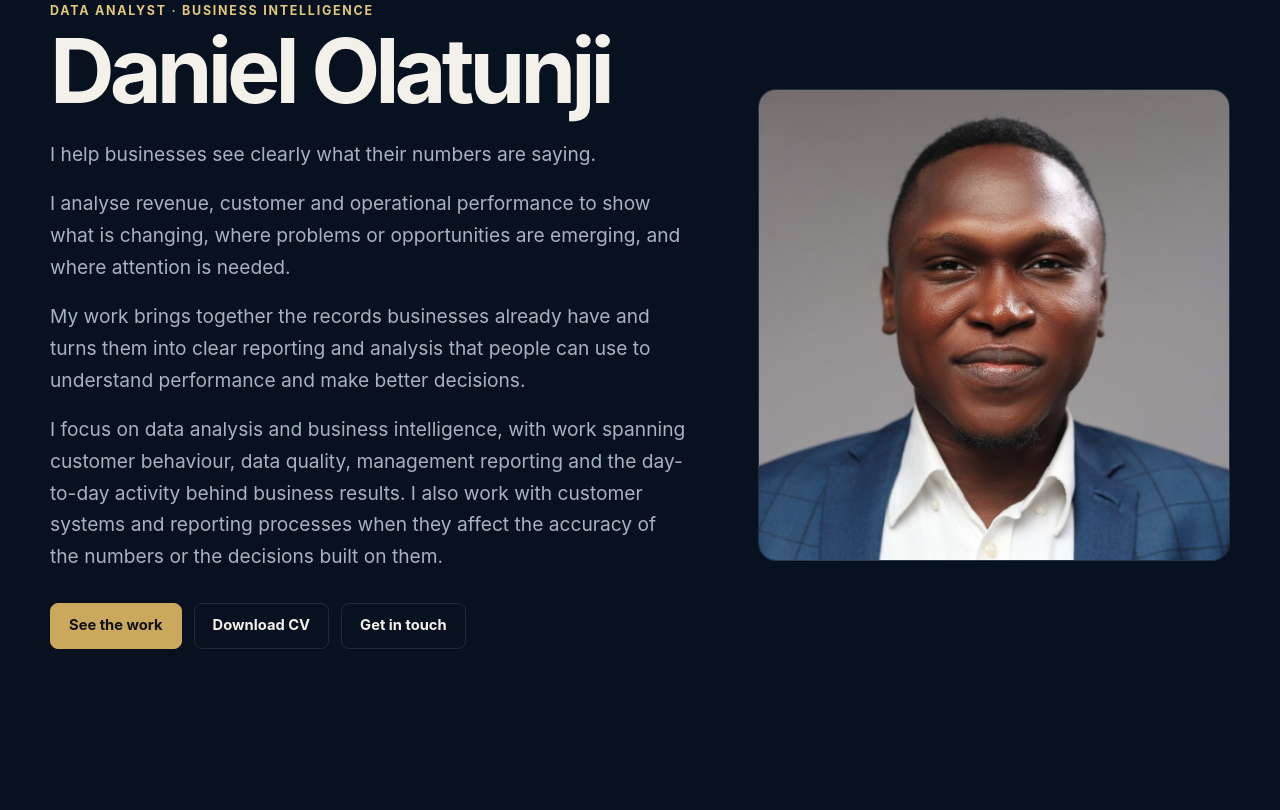
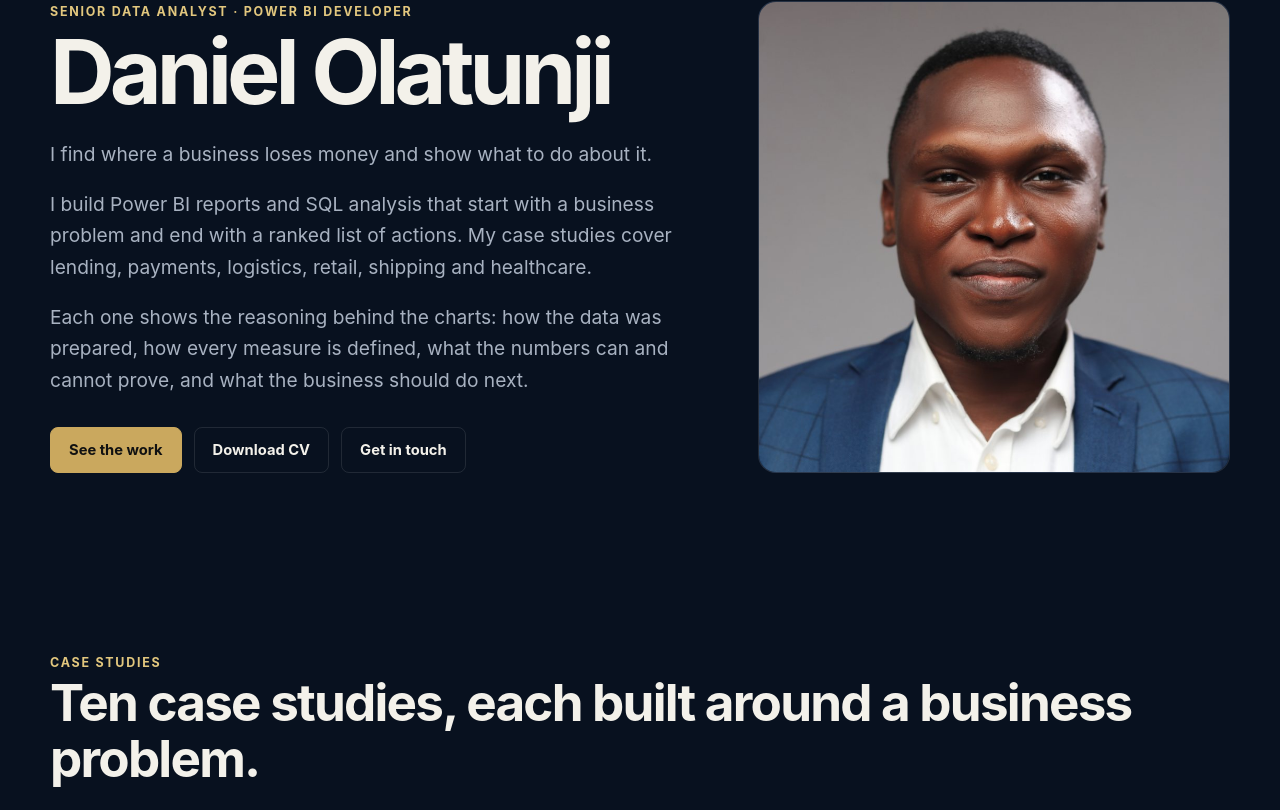
Before and after one commit to oreoluwadaniel/daniel-olatunji-portfolio, a Next.js app: page / in a window 1280 px wide. Shown: the part 208-1018 px from the top of the page. Built offline with nearby package versions, Linux system fonts and the light colour scheme.

Commit message:
Update home page, styles and site metadata

```diff
--- a/app/layout.tsx
+++ b/app/layout.tsx
@@ -7,19 +7,19 @@ const siteUrl = "https://daniel-olatunji-portfolio.vercel.app";
 
 export const metadata: Metadata = {
   metadataBase: new URL(siteUrl),
-  title: { default: "Daniel Olatunji | Data Analyst & BI Analyst", template: "%s | Daniel Olatunji" },
-  description: "Data analyst and business intelligence analyst focused on revenue, customer, operational reporting, data quality and business decisions.",
+  title: { default: "Daniel Olatunji | Senior Data Analyst & Power BI Developer", template: "%s | Daniel Olatunji" },
+  description: "Senior data analyst and Power BI developer. Ten case studies on profit, credit risk, payments, logistics, shipping, healthcare billing, experiments and data quality.",
   keywords: ["data analyst", "business intelligence analyst", "Power BI analyst", "SQL analyst", "data quality", "remote data analyst", "analytics consultant"],
   authors: [{ name: "Daniel Olatunji", url: siteUrl }],
   creator: "Daniel Olatunji",
   alternates: { canonical: siteUrl },
-  openGraph: { title: "Daniel Olatunji | Data Analyst & BI Analyst", description: "Four case studies covering revenue, experimentation, forecasting, data quality and CRM governance.", url: siteUrl, siteName: "Daniel Olatunji", locale: "en_GB", type: "website" },
-  twitter: { card: "summary_large_image", title: "Daniel Olatunji | Data Analyst & BI Analyst", description: "Four case studies covering revenue, experimentation, forecasting, data quality and CRM governance." },
+  openGraph: { title: "Daniel Olatunji | Senior Data Analyst & Power BI Developer", description: "Ten case studies on profit, credit risk, payments, logistics, shipping, healthcare billing, experiments and data quality.", url: siteUrl, siteName: "Daniel Olatunji", locale: "en_GB", type: "website" },
+  twitter: { card: "summary_large_image", title: "Daniel Olatunji | Senior Data Analyst & Power BI Developer", description: "Ten case studies on profit, credit risk, payments, logistics, shipping, healthcare billing, experiments and data quality." },
   robots: { index: true, follow: true, googleBot: { index: true, follow: true, "max-image-preview": "large", "max-snippet": -1 } },
   icons: { icon: "/icon.svg", apple: "/icon.svg" },
 };
 
-const personSchema = { "@context": "https://schema.org", "@type": "Person", name: "Daniel Olatunji", jobTitle: "Data Analyst and Business Intelligence Analyst", url: siteUrl, email: "mailto:danolatunji25@gmail.com", image: siteUrl + "/images/daniel-olatunji.svg", sameAs: ["https://www.linkedin.com/in/daniel-olatunji/", "https://github.com/oreoluwadaniel"], knowsAbout: ["Data Analysis", "Business Intelligence", "Power BI", "DAX", "SQL", "PostgreSQL", "Python", "Data Quality", "ETL", "Dimensional Modelling", "Microsoft Azure", "Microsoft Fabric", "Forecasting", "Statistics"] };
+const personSchema = { "@context": "https://schema.org", "@type": "Person", name: "Daniel Olatunji", jobTitle: "Senior Data Analyst and Power BI Developer", url: siteUrl, email: "mailto:danolatunji25@gmail.com", image: siteUrl + "/images/daniel-olatunji.svg", sameAs: ["https://medium.com/@oluwafikayore", "https://github.com/oreoluwadaniel"], knowsAbout: ["Data Analysis", "Business Intelligence", "Power BI", "DAX", "SQL", "PostgreSQL", "Python", "Data Quality", "ETL", "Dimensional Modelling", "Microsoft Azure", "Microsoft Fabric", "Forecasting", "Statistics"] };
 
 export default function RootLayout({ children }: { children: React.ReactNode }) {
   return <html lang="en-GB"><body><script type="application/ld+json" dangerouslySetInnerHTML={{ __html: JSON.stringify(personSchema) }} /><a className="skip" href="#main">Skip to content</a><Header /><div id="main">{children}</div><Footer /></body></html>;
--- a/app/page.tsx
+++ b/app/page.tsx
@@ -2,36 +2,35 @@ import Link from "next/link";
 import { projects } from "@/lib/projects";
 
 const capabilities: [string, string][] = [
-  ["Revenue and customer analysis", "See where revenue comes from, which customers matter most, and where buying activity is changing."],
-  ["Reporting", "Bring key business figures into one consistent view so management reports agree on the same underlying numbers."],
-  ["Data quality", "Check completeness, duplicates, broken relationships and inconsistent definitions before they affect reporting."],
-  ["Operational analysis", "Use sales, delivery, workforce and cost records to identify where day-to-day performance is moving off track."],
-  ["Forecasting and testing", "Compare expected outcomes with actual performance and test whether a change is worth acting on."],
-  ["Data structure and automation", "Organise business records and repeat reporting work so information can be maintained without rebuilding the process every week."],
+  ["Profit and margin analysis", "Trace sales down to profit and rank the costs, channels and campaigns that take it."],
+  ["Credit and payment risk", "Size default and failed-payment exposure, and test whether the risk labels in use hold up."],
+  ["Operations reporting", "Connect delivery, delay, fleet and stock records so one report shows where service is slipping."],
+  ["Revenue cycle and collections", "Split billed revenue into cash received, written off and still owed, by payer and cause."],
+  ["Experiments and forecasts", "Test whether a change or a forecast beats the simple alternative by enough to act on."],
+  ["Data quality and migration", "Find duplicates, missing owners and broken links, and keep failed records visible instead of deleting them."],
 ];
 
 const steps: [string, string, string][] = [
-  ["01", "Define the decision", "Start with the business decision, the evidence needed to support it, and what would change if the answer is different."],
-  ["02", "Check the data", "Review completeness, duplicates, broken links and inconsistent definitions before relying on the results."],
-  ["03", "Build and check", "Build the analysis, trace the figures back to the source, and test the result before it reaches a report."],
-  ["04", "State the result", "Explain what changed, where attention is needed, what the evidence supports, and what should happen next."],
+  ["01", "Define the decision", "Agree what decision the analysis supports and what evidence would change it."],
+  ["02", "Prepare the data", "Clean and relate the tables, and set each measure's definition before building."],
+  ["03", "Check the numbers", "Trace each figure to its source and test it against a second calculation."],
+  ["04", "Recommend", "State what the data shows, what it does not prove, and what to do next."],
 ];
 
 export default function Home() {
   return <main>
     <section className="hero"><div className="container hero-grid"><div className="hero-copy">
-      <div className="eyebrow">Data analyst · Business intelligence</div>
+      <div className="eyebrow">Senior Data Analyst · Power BI Developer</div>
       <h1>Daniel Olatunji</h1>
-      <p className="hero-role">I help businesses see clearly what their numbers are saying.</p>
-      <p>I analyse revenue, customer and operational performance to show what is changing, where problems or opportunities are emerging, and where attention is needed.</p>
-      <p>My work brings together the records businesses already have and turns them into clear reporting and analysis that people can use to understand performance and make better decisions.</p>
-      <p>I focus on data analysis and business intelligence, with work spanning customer behaviour, data quality, management reporting and the day-to-day activity behind business results. I also work with customer systems and reporting processes when they affect the accuracy of the numbers or the decisions built on them.</p>
+      <p className="hero-role">I find where a business loses money and show what to do about it.</p>
+      <p>I build Power BI reports and SQL analysis that start with a business problem and end with a ranked list of actions. My case studies cover lending, payments, logistics, retail, shipping and healthcare.</p>
+      <p>Each one shows the reasoning behind the charts: how the data was prepared, how every measure is defined, what the numbers can and cannot prove, and what the business should do next.</p>
       <div className="actions"><Link className="btn btn-primary" href="/work">See the work</Link><a className="btn btn-secondary" href="/cv/Daniel_Olatunji_CV.pdf" download>Download CV</a><Link className="btn btn-secondary" href="/contact">Get in touch</Link></div>
     </div><div className="portrait"><img src="/images/daniel-olatunji.svg" alt="Daniel Olatunji" width="900" height="1100" fetchPriority="high" decoding="async" /></div></div></section>
 
-    <section className="section"><div className="container"><div className="eyebrow">Case studies</div><h2>Ten projects built around real business problems.</h2><p className="lead">Each case focuses on the business situation, the analysis, the evidence and the decision it supports. Read each case study here on the site. Technical files are available separately where relevant.</p><div className="project-grid">{projects.map(p => <article className="card project-card" key={p.slug}><Link href={`/work/${p.slug}`} className="cover-link"><img className="cover" src={p.cover} alt={p.title} width="1600" height="900" loading="lazy" /></Link><div className="content"><div className="meta">{p.category}</div><h3><Link href={`/work/${p.slug}`}>{p.title}</Link></h3><p>{p.short}</p><div className="small">{p.scale}</div><div className="tag-list">{p.tools.slice(0,4).map(t => <span className="tag" key={t}>{t}</span>)}</div><div className="card-actions"><Link className="btn btn-primary" href={`/work/${p.slug}`}>View full case study</Link></div></div></article>)}</div></div></section>
+    <section className="section"><div className="container"><div className="eyebrow">Case studies</div><h2>Ten case studies, each built around a business problem.</h2><p className="lead">Every case study gives the problem, the approach, the findings and the recommended action. Technical definitions are at the bottom of each page.</p><div className="project-grid">{projects.map(p => <article className="card project-card" key={p.slug}><Link href={`/work/${p.slug}`} className="cover-link"><img className="cover" src={p.cover} alt={p.title} width="1600" height="900" loading="lazy" /></Link><div className="content"><div className="meta">{p.category}</div><h3><Link href={`/work/${p.slug}`}>{p.title}</Link></h3><p>{p.short}</p><div className="small">{p.scale}</div><div className="tag-list">{p.tools.slice(0,4).map(t => <span className="tag" key={t}>{t}</span>)}</div><div className="card-actions"><Link className="btn btn-primary" href={`/work/${p.slug}`}>View full case study</Link></div></div></article>)}</div></div></section>
 
-    <section className="section-tight"><div className="container"><div className="eyebrow">What I work on</div><h2>Where my analysis is most useful.</h2><div className="three-grid">{capabilities.map(([a,b]) => <div className="card" key={a}><h3>{a}</h3><p>{b}</p></div>)}</div></div></section>
-    <section className="section"><div className="container"><div className="eyebrow">Method</div><h2>Four steps.</h2><div className="steps four">{steps.map(([n,a,b]) => <div className="card step" key={n}><div className="num">{n}</div><h3>{a}</h3><p>{b}</p></div>)}</div></div></section>
+    <section className="section-tight"><div className="container"><div className="eyebrow">Focus areas</div><h2>What I analyse.</h2><div className="three-grid">{capabilities.map(([a,b]) => <div className="card" key={a}><h3>{a}</h3><p>{b}</p></div>)}</div></div></section>
+    <section className="section"><div className="container"><div className="eyebrow">Method</div><h2>How each project runs.</h2><div className="steps four">{steps.map(([n,a,b]) => <div className="card step" key={n}><div className="num">{n}</div><h3>{a}</h3><p>{b}</p></div>)}</div></div></section>
   </main>;
 }
```
Also changed, not shown: app/globals.css (+3 -1 lines).
